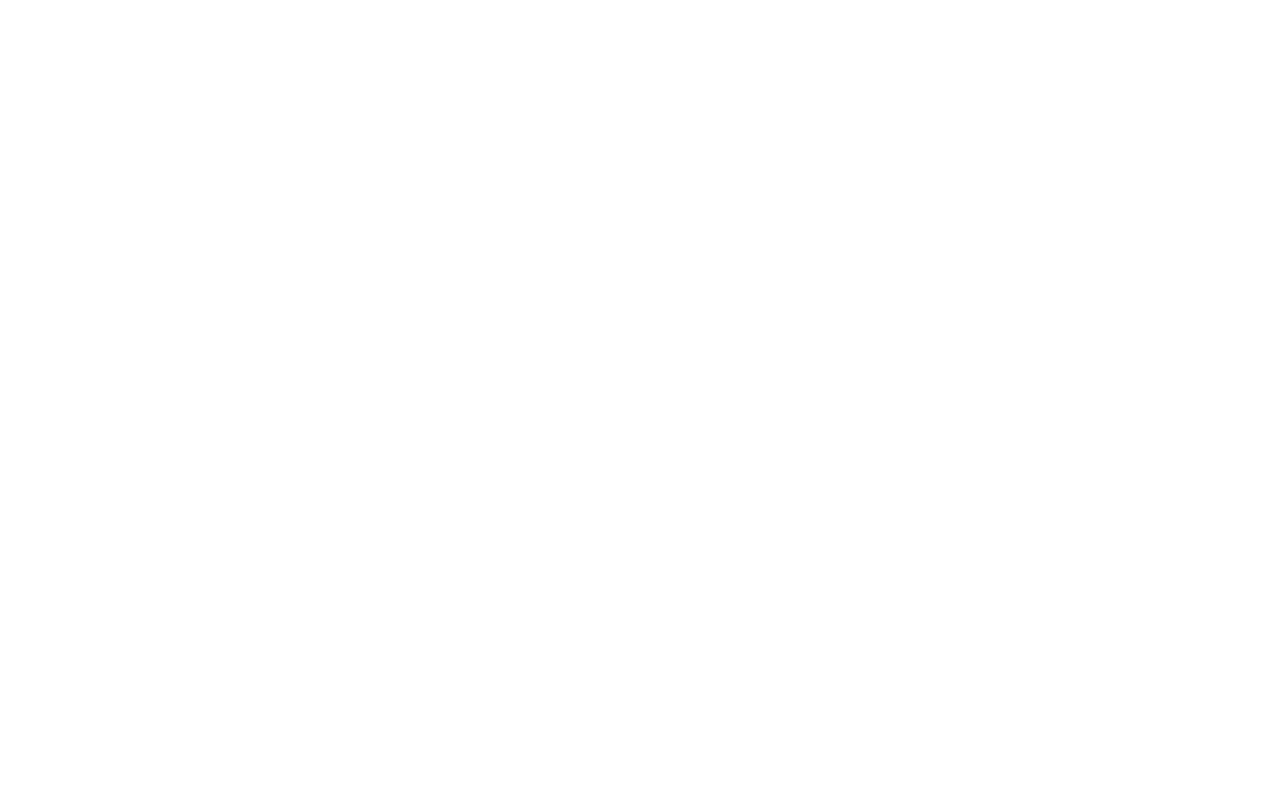
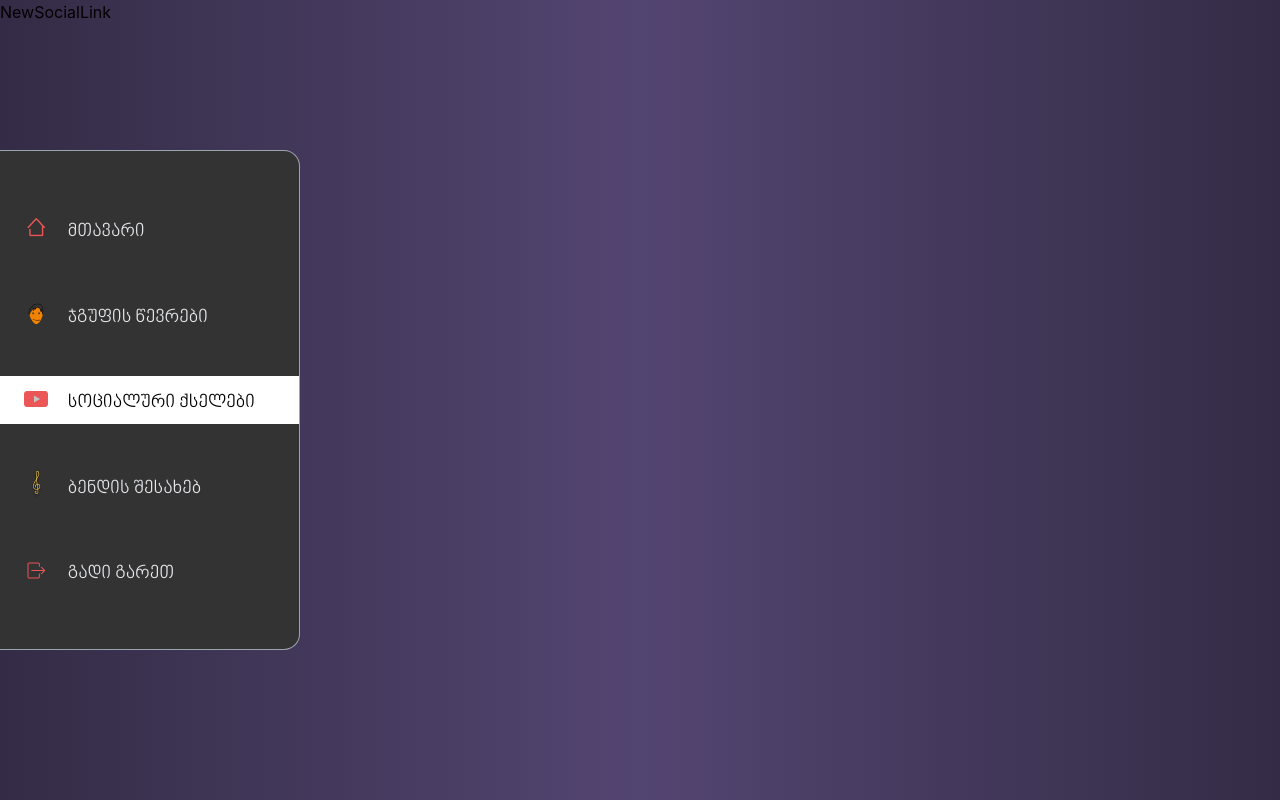
Before and after one commit to ibotchori/folk-soul, a React (Create React App) app: page /social-links/new in a window 1280 px wide. Before the commit this address had no page. Built offline with nearby package versions, Linux system fonts and the light colour scheme.

Commit message:
chore: add NewSocialLink page

```diff
--- a/src/App.tsx
+++ b/src/App.tsx
@@ -6,6 +6,7 @@ import {
   Login,
   Members,
   NewMember,
+  NewSocialLink,
   SocialLinks,
 } from 'pages'
 import { BrowserRouter, Routes, Route } from 'react-router-dom'
@@ -21,6 +22,7 @@ function App() {
           <Route path='/members' element={<Members />} />
           <Route path='/members/new' element={<NewMember />} />
           <Route path='/social-links' element={<SocialLinks />} />
+          <Route path='/social-links/new' element={<NewSocialLink />} />
           <Route path='/band-info' element={<BandInfo />} />
         </Route>
       </Routes>
--- a/src/components/Layout/SideBar/NavButtons/navButtonsData.ts
+++ b/src/components/Layout/SideBar/NavButtons/navButtonsData.ts
@@ -24,6 +24,7 @@ export const navButtonsData = [
     id: 3,
     label: 'სოციალური ქსელები',
     path: '/social-links',
+    nestedPath: '/social-links/new',
     icon: YoutubeIcon,
   },
   {
--- /dev/null
+++ b/src/pages/NewSocialLink/NewSocialLink.tsx
@@ -0,0 +1,9 @@
+import React from 'react'
+
+type Props = {}
+
+const NewSocialLink = (props: Props) => {
+  return <div>NewSocialLink</div>
+}
+
+export default NewSocialLink
--- a/src/pages/index.ts
+++ b/src/pages/index.ts
@@ -5,3 +5,4 @@ export { default as Members } from './Members/Members'
 export { default as SocialLinks } from './SocialLinks/SocialLinks'
 export { default as BandInfo } from './BandInfo/BandInfo'
 export { default as NewMember } from './NewMember/NewMember'
+export { default as NewSocialLink } from './NewSocialLink/NewSocialLink'
```
